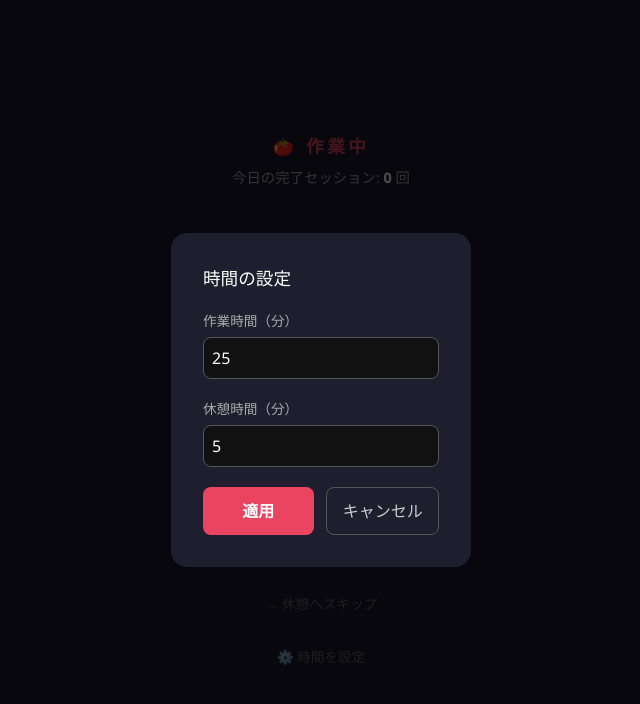
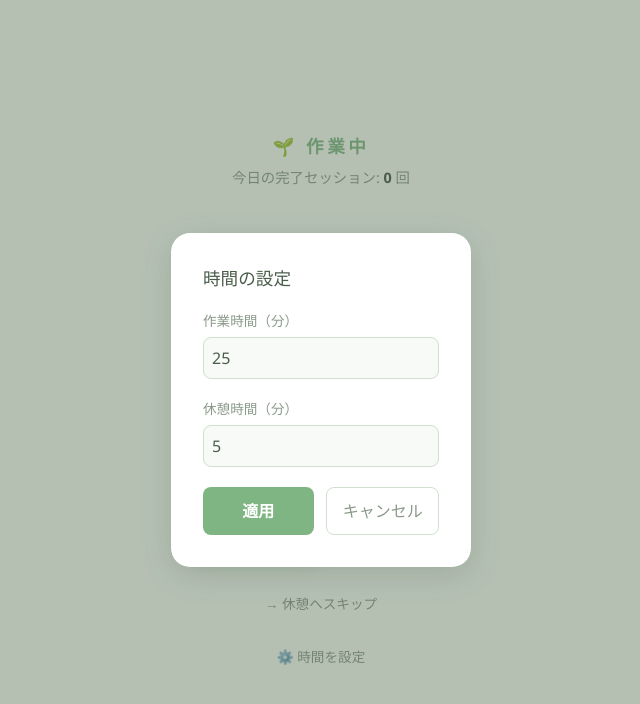
Before and after one commit to shangbeibaojian-a11y/pomodoro-timer, a Next.js app: page / in a window 1280 px wide. Both pictures are taken after a click on the button "⚙️ 時間を設定". Shown: the top 704 px of the page, without its empty margins (319-959 px from the left). Built offline with nearby package versions, Linux system fonts and the light colour scheme.

Commit message:
Update design to soft green theme

```diff
--- a/src/app/page.tsx
+++ b/src/app/page.tsx
@@ -114,8 +114,10 @@ export default function PomodoroTimer() {
   const progress = ((total - secondsLeft) / total) * 100;
 
   const isWork = mode === "work";
-  const bgColor = isWork ? "#1a1a2e" : "#0f2027";
-  const accentColor = isWork ? "#e94560" : "#4ecca3";
+  const bgColor = isWork ? "#eef6ec" : "#e6f2ed";
+  const accentColor = isWork ? "#7fb583" : "#6fb8a3";
+  const textColor = "#4a5d4a";
+  const subTextColor = "#8a9a8a";
 
   return (
     <div style={{
@@ -126,20 +128,20 @@ export default function PomodoroTimer() {
       alignItems: "center",
       justifyContent: "center",
       fontFamily: "'Segoe UI', sans-serif",
-      color: "#fff",
+      color: textColor,
       transition: "background-color 0.8s ease",
     }}>
       <div style={{ fontSize: "1.1rem", letterSpacing: "0.2em", color: accentColor, marginBottom: "0.5rem", fontWeight: 600 }}>
-        {isWork ? "🍅 作業中" : "☕ 休憩中"}
+        {isWork ? "🌱 作業中" : "🍵 休憩中"}
       </div>
 
-      <div style={{ fontSize: "0.9rem", color: "#aaa", marginBottom: "2.5rem" }}>
-        今日の完了セッション: <strong style={{ color: "#fff" }}>{sessions}</strong> 回
+      <div style={{ fontSize: "0.9rem", color: subTextColor, marginBottom: "2.5rem" }}>
+        今日の完了セッション: <strong style={{ color: textColor }}>{sessions}</strong> 回
       </div>
 
       <div style={{ position: "relative", width: 240, height: 240, marginBottom: "2.5rem" }}>
         <svg width={240} height={240} style={{ transform: "rotate(-90deg)" }}>
-          <circle cx={120} cy={120} r={108} fill="none" stroke="#333" strokeWidth={10} />
+          <circle cx={120} cy={120} r={108} fill="none" stroke="#d8e8d6" strokeWidth={10} />
           <circle
             cx={120} cy={120} r={108} fill="none"
             stroke={accentColor} strokeWidth={10}
@@ -168,6 +170,7 @@ export default function PomodoroTimer() {
             padding: "0.8rem 2.5rem", fontSize: "1.1rem", borderRadius: "2rem",
             border: "none", cursor: "pointer", fontWeight: 700,
             backgroundColor: accentColor, color: "#fff",
+            boxShadow: "0 4px 12px rgba(127, 181, 131, 0.3)",
           }}
         >
           {running ? "一時停止" : "スタート"}
@@ -176,8 +179,8 @@ export default function PomodoroTimer() {
           onClick={reset}
           style={{
             padding: "0.8rem 1.5rem", fontSize: "1rem", borderRadius: "2rem",
-            border: "2px solid #555", cursor: "pointer", fontWeight: 600,
-            backgroundColor: "transparent", color: "#ccc",
+            border: `2px solid ${accentColor}`, cursor: "pointer", fontWeight: 600,
+            backgroundColor: "transparent", color: accentColor,
           }}
         >
           リセット
@@ -186,42 +189,43 @@ export default function PomodoroTimer() {
 
       <button
         onClick={() => switchMode(isWork ? "break" : "work", workMinutes, breakMinutes)}
-        style={{ background: "none", border: "none", color: "#666", cursor: "pointer", fontSize: "0.85rem", marginBottom: "2rem" }}
+        style={{ background: "none", border: "none", color: subTextColor, cursor: "pointer", fontSize: "0.85rem", marginBottom: "2rem" }}
       >
         {isWork ? "→ 休憩へスキップ" : "→ 作業へスキップ"}
       </button>
 
       <button
         onClick={() => { setTempWork(workMinutes); setTempBreak(breakMinutes); setShowSettings(true); }}
-        style={{ background: "none", border: "none", color: "#666", cursor: "pointer", fontSize: "0.85rem" }}
+        style={{ background: "none", border: "none", color: subTextColor, cursor: "pointer", fontSize: "0.85rem" }}
       >
         ⚙️ 時間を設定
       </button>
 
       {showSettings && (
         <div style={{
-          position: "fixed", inset: 0, backgroundColor: "rgba(0,0,0,0.7)",
+          position: "fixed", inset: 0, backgroundColor: "rgba(74, 93, 74, 0.35)",
           display: "flex", alignItems: "center", justifyContent: "center",
         }}>
           <div style={{
-            backgroundColor: "#1e1e2e", borderRadius: "1rem", padding: "2rem",
+            backgroundColor: "#ffffff", borderRadius: "1.2rem", padding: "2rem",
             width: 300, display: "flex", flexDirection: "column", gap: "1.2rem",
+            boxShadow: "0 8px 30px rgba(74, 93, 74, 0.2)",
           }}>
-            <h2 style={{ margin: 0, fontSize: "1.1rem" }}>時間の設定</h2>
+            <h2 style={{ margin: 0, fontSize: "1.1rem", color: textColor }}>時間の設定</h2>
             <label style={{ display: "flex", flexDirection: "column", gap: "0.4rem" }}>
-              <span style={{ color: "#aaa", fontSize: "0.85rem" }}>作業時間（分）</span>
+              <span style={{ color: subTextColor, fontSize: "0.85rem" }}>作業時間（分）</span>
               <input
                 type="number" min={1} max={99} value={tempWork}
                 onChange={(e) => setTempWork(Number(e.target.value))}
-                style={{ padding: "0.5rem", borderRadius: "0.5rem", border: "1px solid #555", backgroundColor: "#111", color: "#fff", fontSize: "1rem" }}
+                style={{ padding: "0.5rem", borderRadius: "0.5rem", border: "1px solid #cfe0cd", backgroundColor: "#f7faf6", color: textColor, fontSize: "1rem" }}
               />
             </label>
             <label style={{ display: "flex", flexDirection: "column", gap: "0.4rem" }}>
-              <span style={{ color: "#aaa", fontSize: "0.85rem" }}>休憩時間（分）</span>
+              <span style={{ color: subTextColor, fontSize: "0.85rem" }}>休憩時間（分）</span>
               <input
                 type="number" min={1} max={99} value={tempBreak}
                 onChange={(e) => setTempBreak(Number(e.target.value))}
-                style={{ padding: "0.5rem", borderRadius: "0.5rem", border: "1px solid #555", backgroundColor: "#111", color: "#fff", fontSize: "1rem" }}
+                style={{ padding: "0.5rem", borderRadius: "0.5rem", border: "1px solid #cfe0cd", backgroundColor: "#f7faf6", color: textColor, fontSize: "1rem" }}
               />
             </label>
             <div style={{ display: "flex", gap: "0.8rem" }}>
@@ -233,7 +237,7 @@ export default function PomodoroTimer() {
               </button>
               <button
                 onClick={() => setShowSettings(false)}
-                style={{ flex: 1, padding: "0.7rem", borderRadius: "0.5rem", border: "1px solid #555", backgroundColor: "transparent", color: "#ccc", cursor: "pointer" }}
+                style={{ flex: 1, padding: "0.7rem", borderRadius: "0.5rem", border: "1px solid #cfe0cd", backgroundColor: "transparent", color: subTextColor, cursor: "pointer" }}
               >
                 キャンセル
               </button>
```
